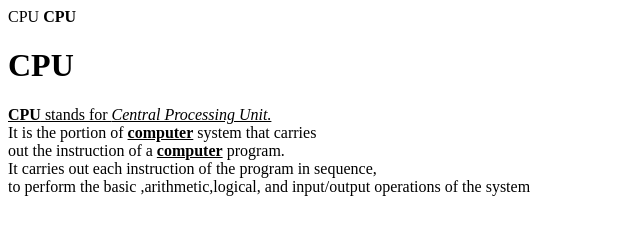
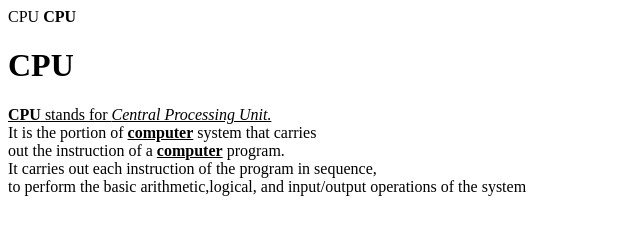
Before and after one commit to iamneo-production/fefafdbfadeecdadaeccdfffebaeceaec, a plain HTML site: page public/index.html in a window 1280 px wide. Shown: the full height of the page, 0-640 px from the left. Drawn offline with Linux system fonts and the light colour scheme.

Commit message:
Backup Commit

```diff
--- a/public/index.html
+++ b/public/index.html
@@ -11,6 +11,6 @@
 </head>
 <body>
   <h1><b>CPU</b></h1>
-<p><U><b>CPU</b> stands for <i>Central Processing Unit.</i></U><br>It is the portion of <b><u>computer</u></b> system that carries<br> out the instruction of a <b><u>computer</u></b> program.<br> It carries out each instruction of the program in sequence, <br>to perform the basic ,arithmetic,logical, and input/output operations of the system </p>
+<p><U><b>CPU</b> stands for <i>Central Processing Unit.</i></U><br>It is the portion of <b><u>computer</u></b> system that carries<br> out the instruction of a <b><u>computer</u></b> program.<br> It carries out each instruction of the program in sequence, <br>to perform the basic arithmetic,logical, and input/output operations of the system </p>
 </body>
 </htm>
```
